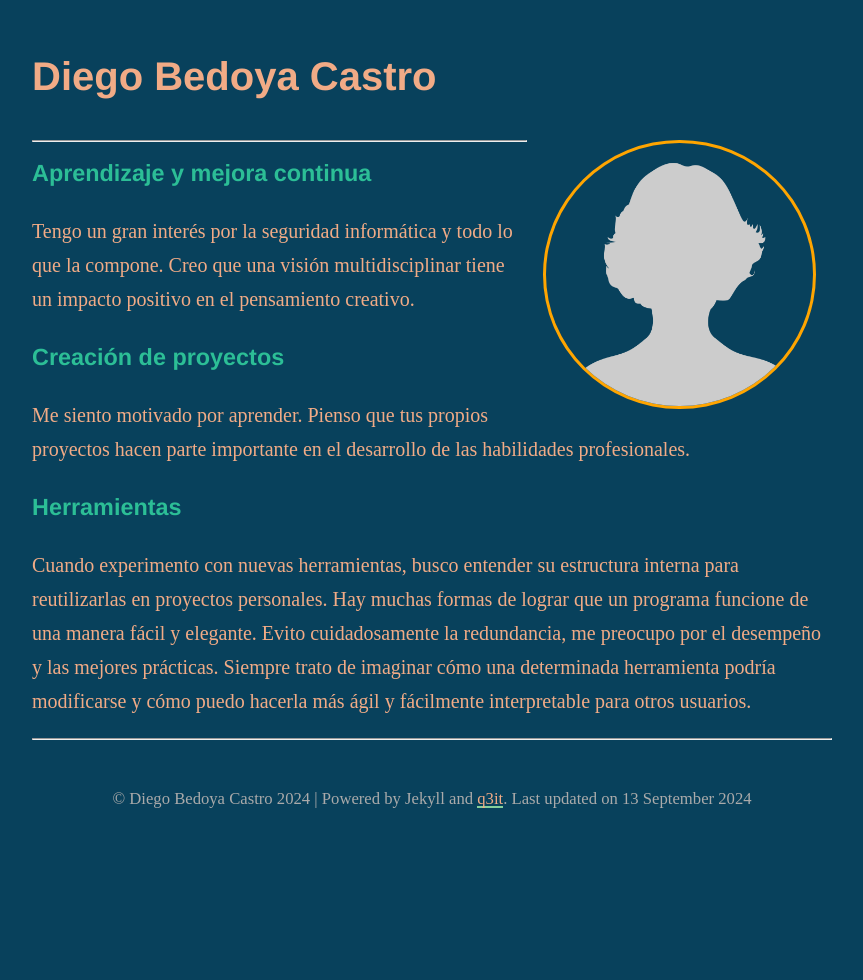
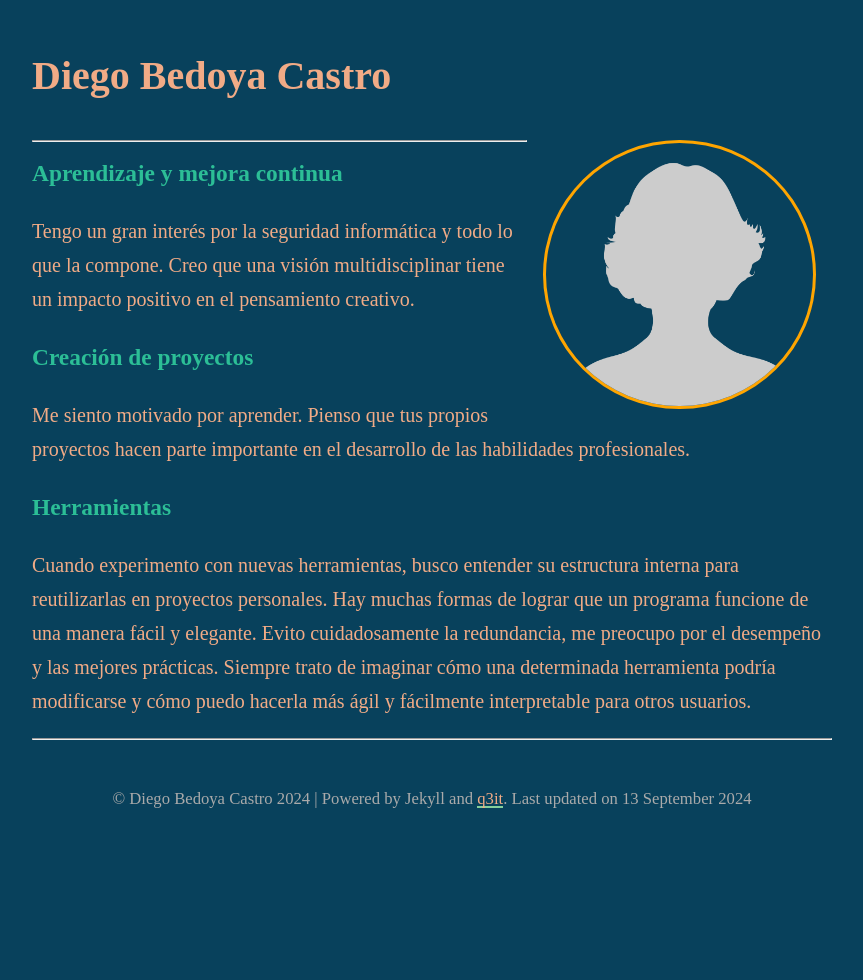
Before and after one commit to q3it/card, a Jekyll site: the page built from index.md, in a window 1280 px wide. Shown: the whole page, without its empty margins (208-1071 px from the left). Built offline with Jekyll 4.4.1, drawn with Linux system fonts in a browser that asks for light colours; nearby versions of some CDN libraries.

Commit message:
Update style.scss

```diff
--- a/assets/css/_sass/style.scss
+++ b/assets/css/_sass/style.scss
@@ -21,7 +21,8 @@ body {
 }
 
 h1,h2,h3,h4,h5,h6 {
-  font-family: "Lora", "Helvetica Neue", Helvetica, sans-serif;
+  font-family: Lora;
+  /*font-family: "Lora", "Helvetica Neue", Helvetica, sans-serif;*/
   font-weight: bold;
   line-height: 1.8;
   margin: 0;
```
